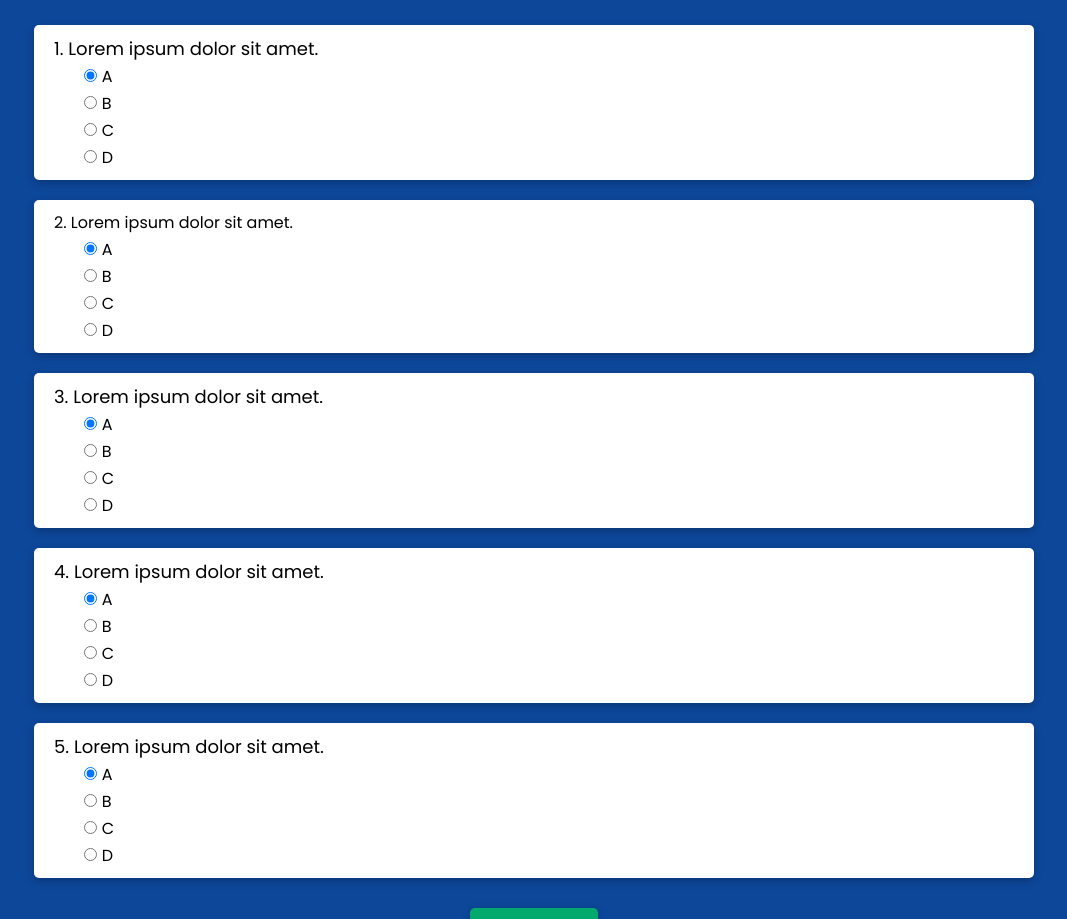
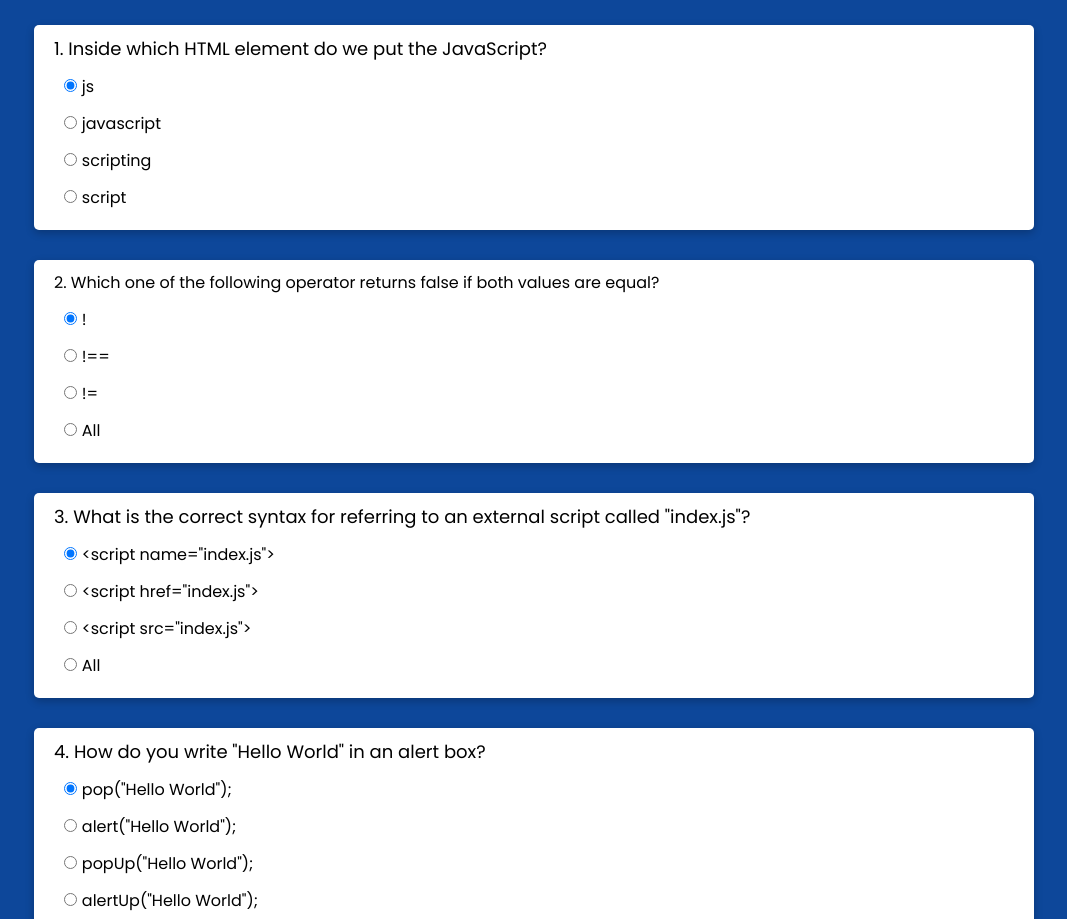
Before and after one commit to Sonam-Ligade/quiz-js, a plain HTML site: page index.html in a window 1280 px wide. Shown: the part 130-1049 px from the top of the page, without its empty margins (106-1173 px from the left). Drawn offline with nearby package versions, Linux system fonts and the light colour scheme.

Commit message:
Updated JS Questions

```diff
--- a/index.html
+++ b/index.html
@@ -4,7 +4,7 @@
     <meta charset="UTF-8">
     <meta http-equiv="X-UA-Compatible" content="IE=edge">
     <meta name="viewport" content="width=device-width, initial-scale=1.0">
-    <title>notNotion - Daily Quiz!! </title>
+    <title>Javascript - Daily Quiz!! </title>
 
     <link rel="icon" type="image/x-icon" href="./images/favicon.ico">
     <link rel="stylesheet" href="./style.css">
@@ -13,8 +13,8 @@
     <main>
         <section class="quiz">
             <div class="heading">
-                <p class="title">notNotion</p>
-                <p class="subtitle">Daily Quiz!</p>
+                <p class="title">Javascript</p>
+                <p class="subtitle">Daily Quiz To Test Javascript Knowledge!</p>
             </div>
 
             <div class="result hide">
@@ -26,102 +26,102 @@
 
             <form class="quiz-form">
                 <div class="question">
-                    <p>1. Lorem ipsum dolor sit amet.</p>
+                    <p>1. Inside which HTML element do we put the JavaScript?</p>
                     <div class="option">
                         <input type="radio" name="q1" value="A" checked>
-                        <label for="">A</label>
+                        <label for="">js</label>
                     </div>
                     <div class="option">
                         <input type="radio" name="q1" value="B">
-                        <label for="">B</label>
+                        <label for="">javascript</label>
                     </div>
                     <div class="option">
                         <input type="radio" name="q1" value="C">
-                        <label for="">C</label>
+                        <label for="">scripting</label>
                     </div>
                     <div class="option">
                         <input type="radio" name="q1" value="D">
-                        <label for="">D</label>
+                        <label for="">script</label>
                     </div>
                 </div>
 
                 <div class="question"
-                    <p>2. Lorem ipsum dolor sit amet.</p>
+                    <p>2. Which one of the following operator returns false if both values are equal?</p>
                     <div class="option">
                         <input type="radio" name="q2" value="A" checked>
-                        <label for="">A</label>
+                        <label for="">!</label>
                     </div>
                     <div class="option">
                         <input type="radio" name="q2" value="B">
-                        <label for="">B</label>
+                        <label for="">!==</label>
                     </div>
                     <div class="option">
                         <input type="radio" name="q2" value="C">
-                        <label for="">C</label>
+                        <label for="">!=</label>
                     </div>
                     <div class="option">
                         <input type="radio" name="q2" value="D">
-                        <label for="">D</label>
+                        <label for="">All</label>
                     </div>
                 </div>
 
                 <div class="question">
-                    <p>3. Lorem ipsum dolor sit amet.</p>
+                    <p>3. What is the correct syntax for referring to an external script called "index.js"?</p>
                     <div class="option">
                         <input type="radio" name="q3" value="A" checked>
-                        <label for="">A</label>
+                        <label for="">&#60;script name="index.js"&#62;</label>
                     </div>
                     <div class="option">
                         <input type="radio" name="q3" value="B">
-                        <label for="">B</label>
+                        <label for="">&#60;script href="index.js"&#62;</label>
                     </div>
                     <div class="option">
                         <input type="radio" name="q3" value="C">
-                        <label for="">C</label>
+                        <label for="">&#60;script src="index.js"&#62;</label>
                     </div>
                     <div class="option">
                         <input type="radio" name="q3" value="D">
-                        <label for="">D</label>
+                        <label for="">All</label>
                     </div>
                 </div>
 
                 <div class="question">
-                    <p>4. Lorem ipsum dolor sit amet.</p>
+                    <p>4. How do you write "Hello World" in an alert box?</p>
                     <div class="option">
                         <input type="radio" name="q4" value="A" checked>
-                        <label for="">A</label>
+                        <label for="">pop("Hello World");</label>
                     </div>
                     <div class="option">
                         <input type="radio" name="q4" value="B">
-                        <label for="">B</label>
+                        <label for="">alert("Hello World");</label>
                     </div>
                     <div class="option">
                         <input type="radio" name="q4" value="C">
-                        <label for="">C</label>
+                        <label for="">popUp("Hello World");</label>
                     </div>
                     <div class="option">
                         <input type="radio" name="q4" value="D">
-                        <label for="">D</label>
+                        <label for="">alertUp("Hello World");</label>
                     </div>
                 </div>
 
                 <div class="question">
-                    <p>5. Lorem ipsum dolor sit amet.</p>
+                    <p>5. Which operator is used to assign a value to a variable?</p>
                     <div class="option">
                         <input type="radio" name="q5" value="A" checked>
-                        <label for="">A</label>
+                        <label for="">-</label>
                     </div>
                     <div class="option">
                         <input type="radio" name="q5" value="B">
-                        <label for="">B</label>
+                        <label for="">*</label>
                     </div>
                     <div class="option">
                         <input type="radio" name="q5" value="C">
-                        <label for="">C</label>
+                        <label for="">+</label>
                     </div>
                     <div class="option">
                         <input type="radio" name="q5" value="D">
-                        <label for="">D</label>
+                        <label for="">=</label>
                     </div>
                 </div>
                 <div class="submit">
--- a/index.js
+++ b/index.js
@@ -1,4 +1,4 @@
-correctAnswers = ['A','A','A','A','A'];
+correctAnswers = ['D','C','C','B','D'];
 const form = document.querySelector(".quiz-form");
 const result = document.querySelector(".result");
 const questions = document.querySelectorAll(".question");
@@ -12,8 +12,14 @@ form.addEventListener("submit", (event) => {
     userAnswers.forEach((answer, index) =>{
         if(answer == correctAnswers[index]){
             score +=1;
+            if(questions[index].classList.contains("wrong")){
+                questions[index].classList.remove("wrong");
+            }
             questions[index].classList.add("correct");
         } else{
+            if(questions[index].classList.contains("correct")){
+                questions[index].classList.remove("correct");
+            }
             questions[index].classList.add("wrong");
         }
     });
--- a/style.css
+++ b/style.css
@@ -82,7 +82,7 @@
     background-color: #ffffff;
     padding: 10px 20px;
     border-radius: 5px;
-    margin: 20px 0px;
+    margin: 30px 0px;
     box-shadow: var(--box-shadow);
 }
 
@@ -92,6 +92,7 @@
 
 .option{
     margin-left: 30px;
+    margin: 10px;
 }
 
 .correct{
```
Also changed, not shown: images/favicon.ico.
